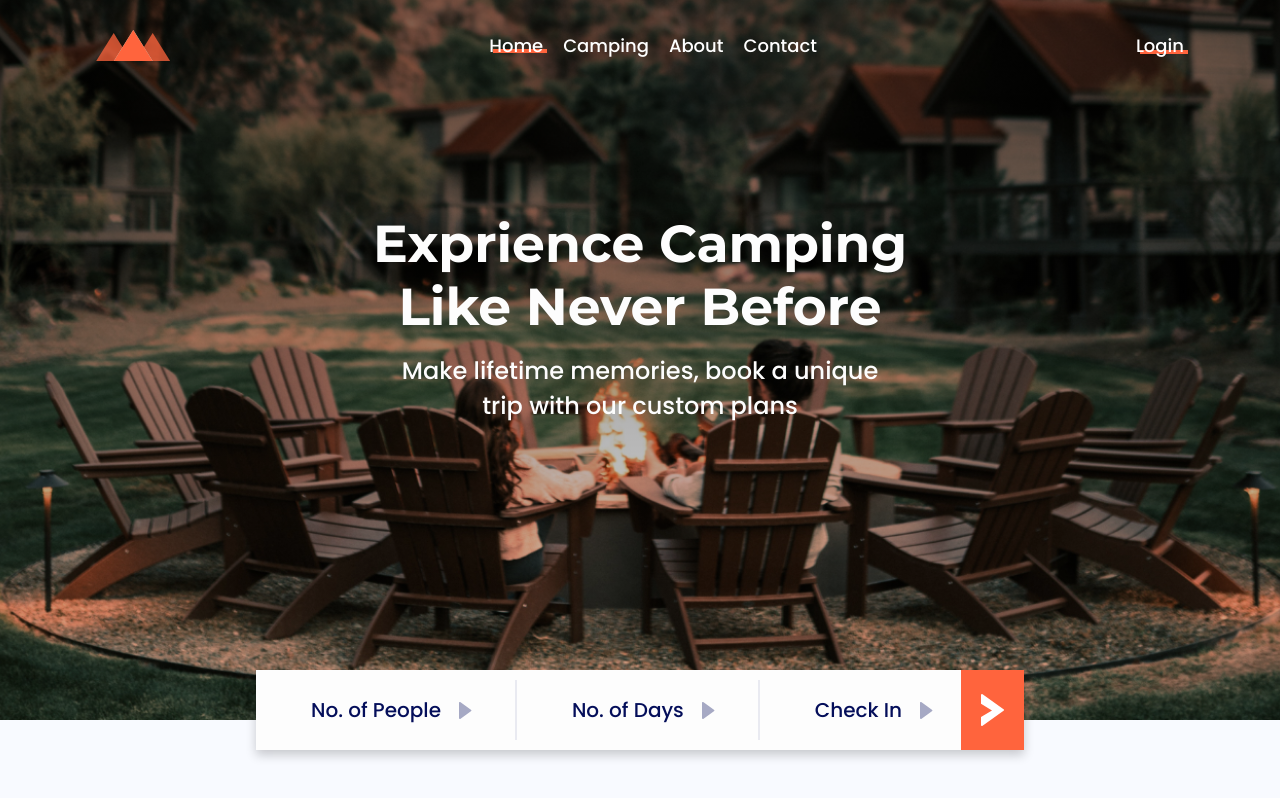
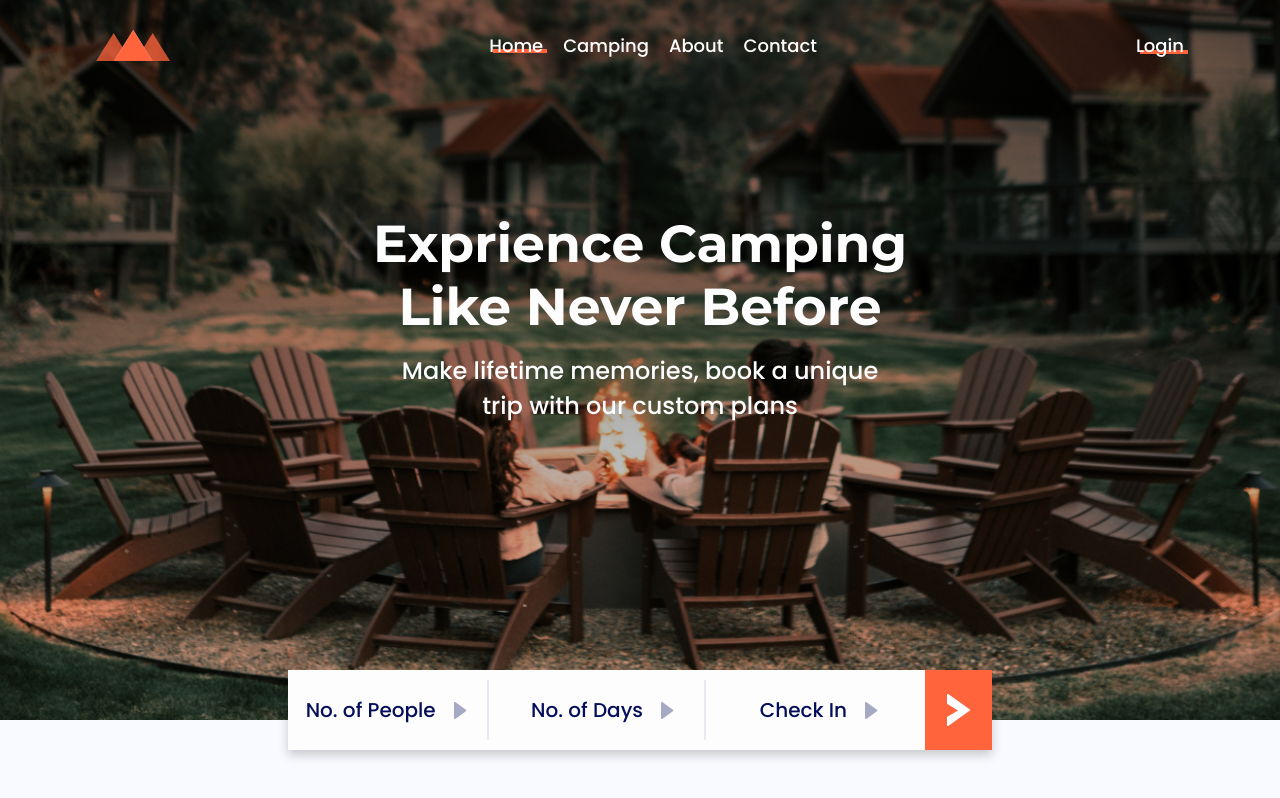
Before and after one commit to prajwal0024/camping-site, a React (Create React App) app: page / in a window 1280 px wide. Built offline with nearby package versions, Linux system fonts and the light colour scheme.

Commit message:
Implemented Booking Picker

```diff
--- a/package.json
+++ b/package.json
@@ -7,9 +7,11 @@
     "@testing-library/react": "^11.1.0",
     "@testing-library/user-event": "^12.1.10",
     "firebase": "^8.0.2",
+    "moment": "^2.29.1",
     "node-sass": "^4.14.1",
     "react": "^17.0.1",
     "react-dom": "^17.0.1",
+    "react-moment": "^1.0.0",
     "react-router-dom": "^5.2.0",
     "react-scripts": "4.0.0",
     "web-vitals": "^0.2.4"
--- a/src/components/BookingPicker/BookingPicker.jsx
+++ b/src/components/BookingPicker/BookingPicker.jsx
@@ -2,6 +2,7 @@ import React, { useState } from "react";
 import "./BookingPicker.scss";
 import { ReactComponent as PickerTriangle } from "../../img/picker_triangle.svg";
 import { ReactComponent as PickerButtonTriangle } from "../../img/picker_button_triangle.svg";
+import moment from "moment";
 
 export const BookingPicker = () => {
   const now = new Date();
@@ -23,12 +24,68 @@ export const BookingPicker = () => {
   const [days, setDays] = useState(0);
   const [toggle, setToggle] = useState(false);
   const [toggleDatePicker, setToggleDatePicker] = useState(false);
-  const [dateSelector, setDateSelector] = useState(0);
-  const [date, setDate] = useState([
-    now.getDate(),
-    months[now.getMonth()],
-    now.getFullYear(),
-  ]);
+  const [dateContent, setDateContent] = useState("day");
+  const [date, setDate] = useState({
+    day: now.getDate(),
+    month: months[now.getMonth()],
+    year: now.getFullYear(),
+  });
+
+  const checkDate = () => {
+    const newDate = moment(
+      `${date.year}-${months.indexOf(date.month) + 1}-${date.day}`
+    );
+
+    console.log(
+      "isSameOrAfter",
+      newDate.isSameOrAfter(moment().startOf("day"))
+    );
+
+    if (!newDate.isValid() || !newDate.isSameOrAfter(moment().startOf("day"))) {
+      console.log("inside invalide date");
+      setDate({
+        day: now.getDate(),
+        month: months[now.getMonth()],
+        year: now.getFullYear(),
+      });
+    }
+  };
+
+  const activateDatePicker = (date) => {
+    if (!toggleDatePicker) setToggleDatePicker(true);
+    setDateContent(date);
+  };
+
+  const checkInHandler = () => {
+    if (!toggle) setToggle(true);
+    if (toggleDatePicker) setToggleDatePicker(false);
+    checkDate();
+  };
+
+  const dateButtonHandler = (type) => {
+    let temp;
+    switch (dateContent) {
+      case "day":
+        temp = date.day;
+        if (type == "inc") date.day < 31 && setDate({ ...date, day: temp + 1 });
+        if (type == "dec") date.day > 1 && setDate({ ...date, day: temp - 1 });
+        break;
+      case "month":
+        temp = months.indexOf(date.month);
+        if (type == "inc")
+          temp < 11 && setDate({ ...date, month: months[temp + 1] });
+        if (type == "dec")
+          temp > 0 && setDate({ ...date, month: months[temp - 1] });
+        break;
+      case "year":
+        temp = date.year;
+        if (type == "inc")
+          temp < now.getFullYear() + 1 && setDate({ ...date, year: temp + 1 });
+        if (type == "dec")
+          temp > now.getFullYear() && setDate({ ...date, year: temp - 1 });
+        break;
+    }
+  };
 
   return (
     <div className="book-picker">
@@ -74,22 +131,55 @@ export const BookingPicker = () => {
 
       <hr />
 
-      <div className="book-picker__picker">
+      <div className="book-picker__picker u-relative">
+        {/* Date Picker Start */}
+        <div
+          className={`book-picker__picker book-picker__date-picker ${
+            toggleDatePicker && "book-picker__date-picker--active"
+          }`}
+        >
+          <PickerTriangle
+            className="book-picker__triangle book-picker__triangle--left"
+            onClick={() => dateButtonHandler("dec")}
+          />
+          <p className="book-picker__text">
+            {dateContent.charAt(0).toUpperCase() + dateContent.slice(1)}:{" "}
+            <span className="book-picker__fix-span">{date[dateContent]}</span>
+          </p>
+          <PickerTriangle
+            className="book-picker__triangle book-picker__triangle--right"
+            onClick={() => dateButtonHandler("inc")}
+          />
+        </div>
+        {/* Date Picker End */}
+
         <span className="book-picker__text book-picker__date">
           {toggle ? (
             <>
-              <span>{date[0]}</span> / <span>{date[1]}</span> /{" "}
-              <span>{date[2]}</span>
+              <span onClick={() => activateDatePicker("day")}>{date.day}</span>{" "}
+              /{" "}
+              <span onClick={() => activateDatePicker("month")}>
+                {date.month}
+              </span>{" "}
+              /{" "}
+              <span onClick={() => activateDatePicker("year")}>
+                {date.year}
+              </span>
             </>
           ) : (
             "Check In"
           )}
         </span>
         <PickerTriangle
-          className="book-picker__triangle book-picker__triangle--right"
-          onClick={() => setToggle(!toggle)}
+          className={`book-picker__triangle ${
+            toggleDatePicker
+              ? "book-picker__triangle--up"
+              : "book-picker__triangle--right"
+          }`}
+          onClick={() => checkInHandler()}
         />
       </div>
+
       <div className="book-picker__btn">
         <PickerButtonTriangle />
       </div>
--- a/src/components/BookingPicker/BookingPicker.scss
+++ b/src/components/BookingPicker/BookingPicker.scss
@@ -1,10 +1,10 @@
 .book-picker {
-  max-width: 60%;
+  max-width: 55%;
   width: 100%;
   display: flex;
   justify-content: space-between;
   background-color: var(--color-white);
-  padding: 1rem 0 1rem 4rem;
+  padding: 1rem 0;
   position: absolute;
   bottom: -3rem;
   left: 50%;
@@ -12,8 +12,11 @@
   box-shadow: 0 0.5rem 1rem rgba(0, 0, 0, 0.2);
 
   &__picker {
+    flex: 1;
     display: flex;
     align-items: center;
+    justify-content: center;
+    background-color: var(--color-white);
   }
 
   &__text {
@@ -61,11 +64,24 @@
     display: flex;
     justify-content: center;
     align-items: center;
-    margin: -1rem 0;
-    // position: absolute;
-    // right: 0;
-    // top: 0;
-    // height: 100%;
-    padding: 0 2rem;
+    margin: -1rem 0 -1rem 2rem;
+    padding: 0 2.2rem;
+  }
+
+  &__date-picker {
+    display: block;
+    width: 100%;
+    height: 100%;
+    background-color: var(--color-white);
+    position: absolute;
+    top: calc((-100%) + (-2rem));
+    top: 0;
+    left: 0;
+    z-index: -1;
+    transition: all 0.5s ease;
+
+    &--active {
+      transform: translateY(calc((-100%) + (-2rem)));
+    }
   }
 }
--- a/src/sass/base/_utils.scss
+++ b/src/sass/base/_utils.scss
@@ -4,3 +4,6 @@
   left: 50% !important;
   transform: translate(-50%, -50%) !important;
 }
+.u-relative {
+  position: relative !important;
+}
```
Also changed, not shown: 1 other file (tests, documents, lock files or other folders).
